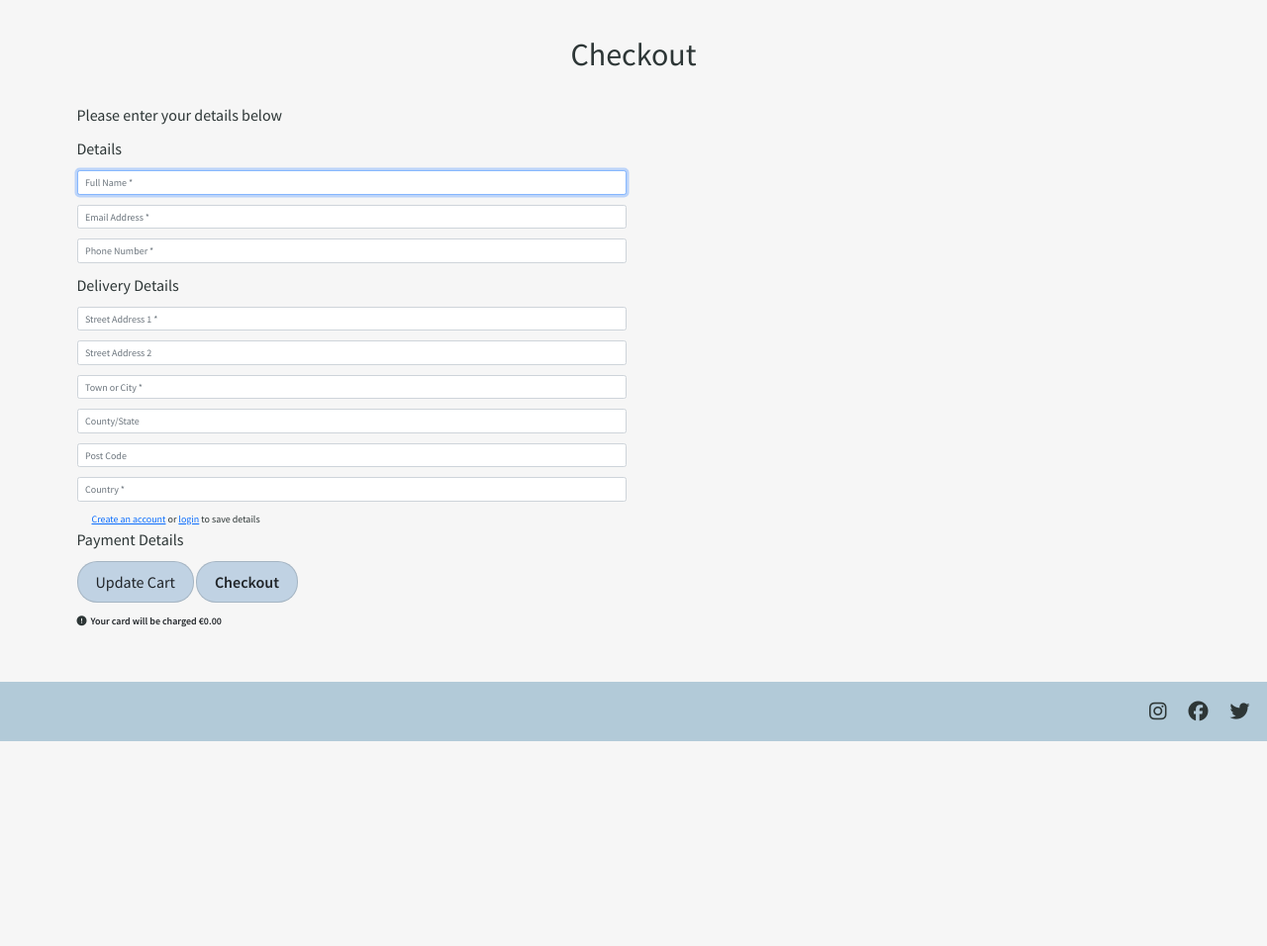
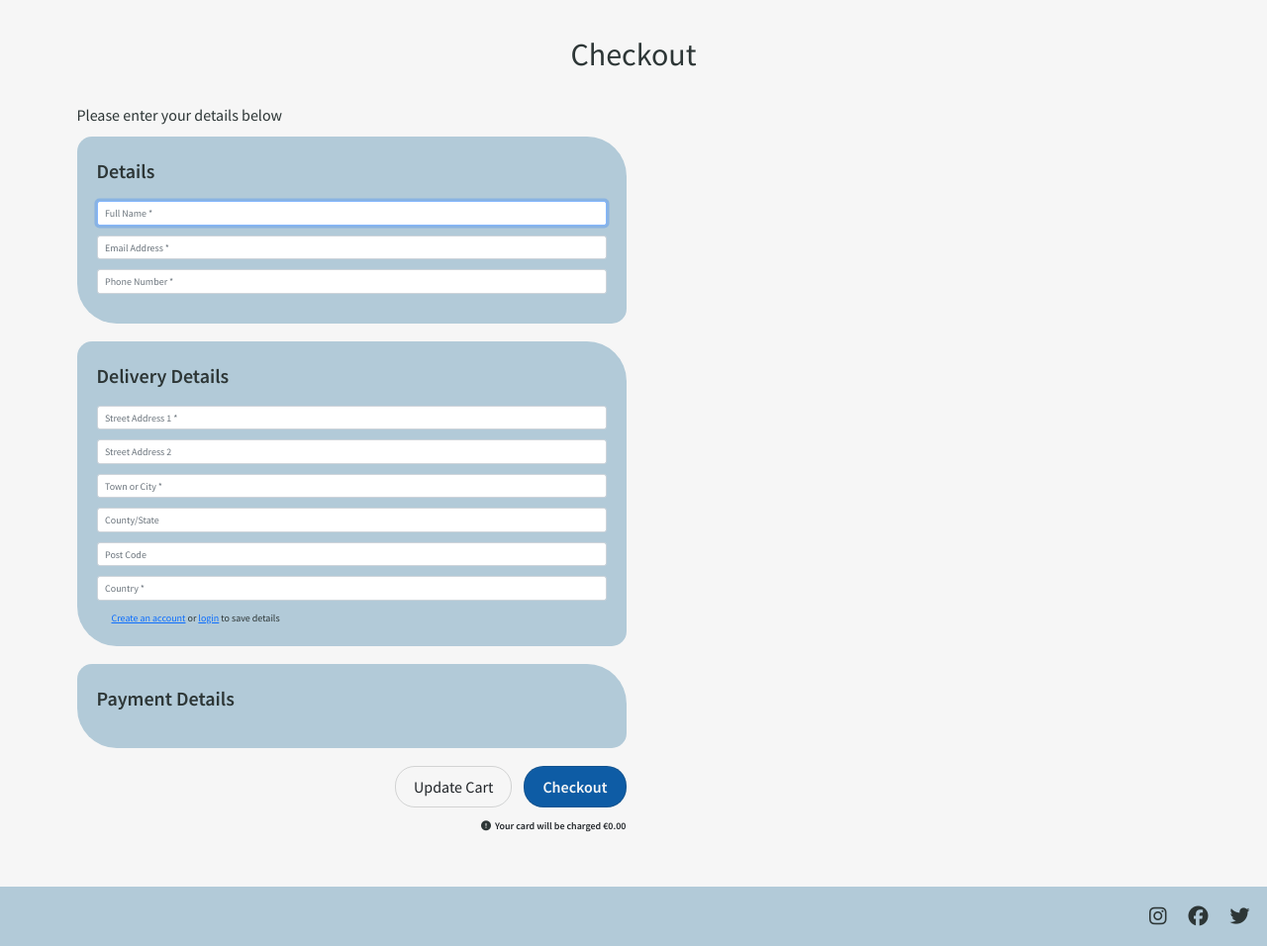
Before and after one commit to Sharon-B/Inside-Out, a Django app: template checkout/templates/checkout/checkout.html in a window 1280 px wide. Shown: the part 184-1140 px from the top of the page at 99% size. Before the commit the page ends 933 px from the top, so only its background shows below. Run offline with Django 3.2, Linux system fonts and the light colour scheme; the template is opened without the code that fills it: values that come from a table or form of the project are taken from there, others are empty; parts of the project's set-up code (start-up, migrations or seed data) failed here and were passed over; some libraries are stand-ins or nearby versions; some web fonts are replaced.

Commit message:
Add styling for checkout form

```diff
--- a/checkout/static/checkout/css/checkout.css
+++ b/checkout/static/checkout/css/checkout.css
@@ -0,0 +1,17 @@
+fieldset {
+    margin-bottom: 1.8rem;
+    border-radius: 1.5rem 4rem;
+    padding: 2rem 2rem 2rem 2rem;
+    background-color: #B2CAD8;
+}
+
+legend {
+    font-weight: 600;
+    font-size: 2rem;
+    padding-bottom: 1rem;
+}
+
+.checkout-btn {
+    background-color: #0E5CA5;
+    color: #f6f6f6;
+}
--- a/checkout/templates/checkout/checkout.html
+++ b/checkout/templates/checkout/checkout.html
@@ -31,14 +31,14 @@
                     {% csrf_token %}
                     <!-- User Details -->
                     <fieldset>
-                        <legend class="fieldset-legend p-text">Details</legend>
+                        <legend>Details</legend>
                         {{ order_form.full_name | as_crispy_field }}
                         {{ order_form.email | as_crispy_field }}
                         {{ order_form.phone_number | as_crispy_field }}
                     </fieldset>
                     <!-- Delivery Details -->
                     <fieldset>
-                        <legend class="fieldset-legend p-text">Delivery Details</legend>
+                        <legend>Delivery Details</legend>
                         {{ order_form.street_address1 | as_crispy_field }}
                         {{ order_form.street_address2 | as_crispy_field }}
                         {{ order_form.city_town | as_crispy_field }}
@@ -60,7 +60,7 @@
                     </fieldset>
 
                     <fieldset>
-                        <legend class="fieldset-legend p-text">Payment Details</legend>
+                        <legend>Payment Details</legend>
                         <!-- Stripe card element-->
                         <div id="card-element"></div>
                         <!-- Display errors -->
@@ -68,11 +68,11 @@
                     </fieldset>
 
                     <!-- Submit -->
-                    <div>
-                        <a href="{% url 'view_cart' %}" class="btn button">
+                    <div class="text-end">
+                        <a href="{% url 'view_cart' %}" class="btn shopping-btn">
                             <span class="p-text">Update Cart</span>
                         </a>
-                        <button id="submit-button" class="btn button">
+                        <button id="submit-button" class="btn button checkout-btn">
                             <span class="p-text text-bold">Checkout</span>
                         </button>
                         <p class=card-charge-warning>
```
